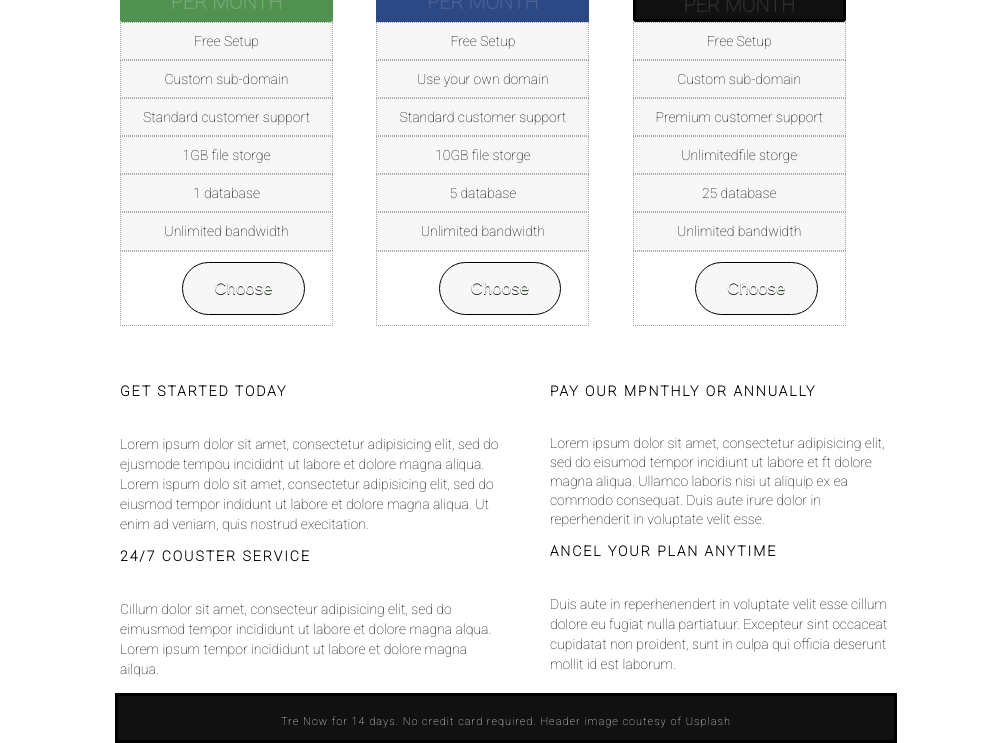
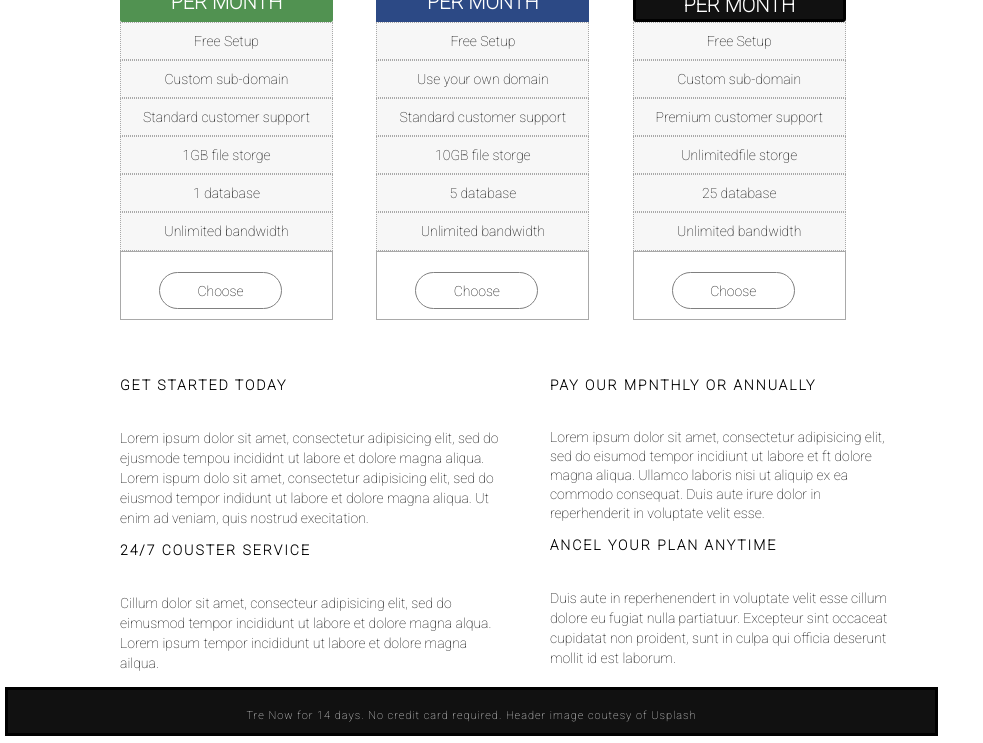
Before and after one commit to Jeremy5044/Webpage, a plain HTML site: page index.html in a window 1280 px wide. Shown: the part 503-1246 px from the top of the page, without its empty margins (0-983 px from the left). Drawn offline with nearby package versions, Linux system fonts and the light colour scheme.

Commit message:
add modifications to the index.html and styles.css

```diff
--- a/index.html
+++ b/index.html
@@ -10,8 +10,7 @@
 <body>
     <table></table>
     <div class="image-banner">
-        <p>YOUR LOGO&nbsp; <input name="search" placeholder="Search.." type=
-        "text"> &nbsp;&nbsp;|Home &nbsp;|&nbspPricing|&nbsp; &nbsp;|Contact</p>
+        <p>YOUR LOGO&nbsp; &nbsp;&nbsp;Home &nbsp;&nbspPricing&nbsp; &nbsp;Contact</p>
         <div class="zz">
             <img height="544" src=
             "./normal-mode/assets/background.jpg"
--- a/style.css
+++ b/style.css
@@ -6,15 +6,6 @@
 	font-size: 14px;
 }
 
-input[type=text] {
-    width: 130px;
-    -webkit-transition: width 0.4s ease-in-out;
-    transition: width 0.4s ease-in-out;
-}
-
-input[type=text]:focus {
-    width: 100%;
-}
 
 .simple{
 	width: 30px;
@@ -160,7 +151,7 @@ letter-spacing: 9px;
 }
 
 .per{
-	color:#73a773;
+	color:#ffffff;
 	font-size:medium;
 	text-align:center;
 	font-size:20px;
@@ -190,7 +181,7 @@ letter-spacing: 9px;
 }
 
 .per1{
-	color:#2d2d2d;
+	color:#ffffff;
 	font-size:medium;
 	text-align:center;
 	font-size:20px;
@@ -220,7 +211,7 @@ letter-spacing: 5px;
 }
 
 .per2{
-	color:#486195;
+	color:#ffffff;
 	font-size:medium;
 	text-align:center;
 	font-size:20px;
@@ -238,9 +229,9 @@ letter-spacing: 5px;
     margin-top: 41px;
     border: solid black;
     background: #111111;
-    margin-right: 8px;
+    margin-right: -33px;
     order: 0px;
-    margin-left: 10px;
+    margin-left: -100px;
 }
 
 .down{
@@ -290,21 +281,20 @@ h3 span{
 	margin-left: 75px;
 }
 .bv{
+
 	background:  white;
+	border-style: solid;
 }
 
 .button{
-	background-color:#f7f7f7;
-	-moz-border-radius:28px;
-	-webkit-border-radius:28px;
-	border-radius:28px;
-	border:1px solid #000000;
-	display:inline-block;
-	cursor:pointer;
-	color:#ffffff;
-	font-family:Arial;
-	font-size:17px;
-	padding:16px 31px;
-	text-decoration:none;
-	text-shadow:0px 1px 0px #1d291b;
-}
+	margin-right:40px;
+    margin-top: 10px;
+    height: 37px;
+    border-radius:30px;
+
+    border-style: solid;
+    border-width:1px;
+padding: 10px;
+border-color: grey;
+
+	}
```
